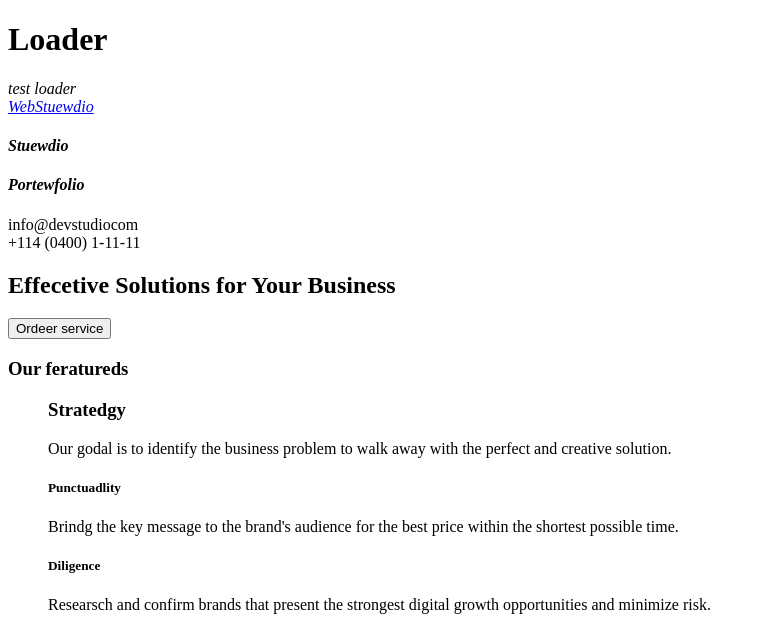
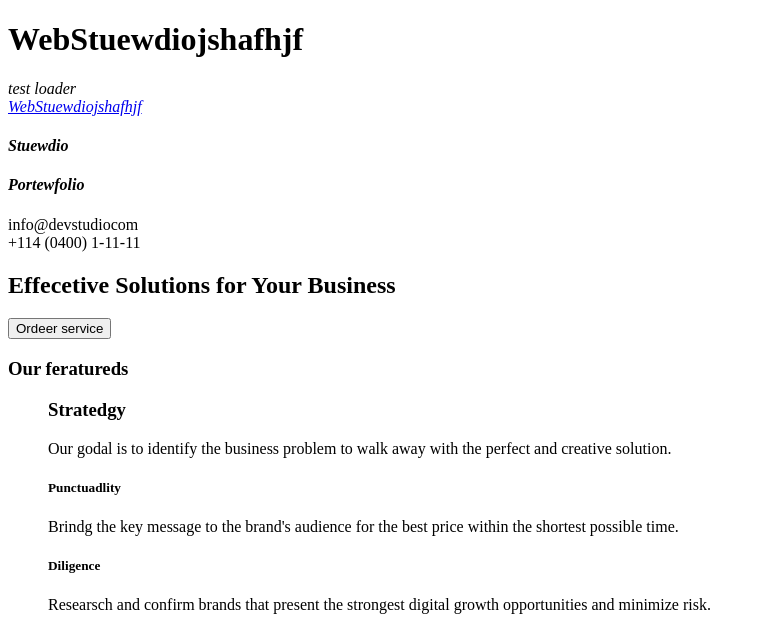
Before and after one commit to maryshkam/goit-markup-hw-01, a plain HTML site: page index.html in a window 1280 px wide. Shown: the top 634 px of the page, without its empty margins (0-765 px from the left). Drawn offline with Linux system fonts and the light colour scheme.

Commit message:
Update index.html
change

```diff
--- a/index.html
+++ b/index.html
@@ -10,10 +10,10 @@
 
 <body>
     <div>
-        <h1>Loader</h1>
+        <h1>WebStuewdiojshafhjf</h1>
         <address>
             <nav>test loader</nav>
-            <a href="#">WebStuewdio </a>
+            <a href="#">WebStuewdiojshafhjf </a>
             <div>
                 <div>
                     <h4> Stuewdio</h4>
```
